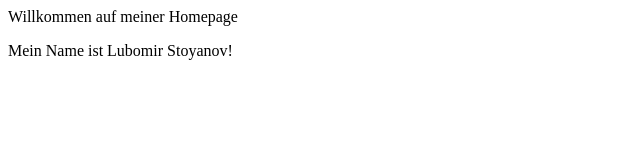
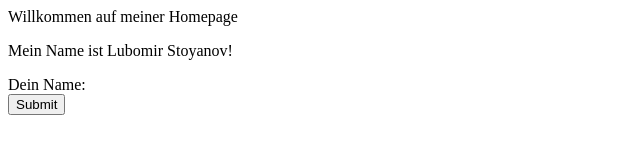
Before and after one commit to thelub/homepage2, a plain HTML site: page index.html in a window 1280 px wide. Shown: the whole page, without its empty margins (0-640 px from the left). Drawn offline with Linux system fonts and the light colour scheme.

Commit message:
Fünfte Version

```diff
--- a/index.html
+++ b/index.html
@@ -5,6 +5,11 @@
     <body>
     <h>Willkommen auf meiner Homepage</h>
         <p>Mein Name ist Lubomir Stoyanov!</p>
+        <form>
+            Dein Name:<br>
+            <input type="submit"
+                   blue="Abschicken">
+        </form>
     </body>
 
 </html>
```
